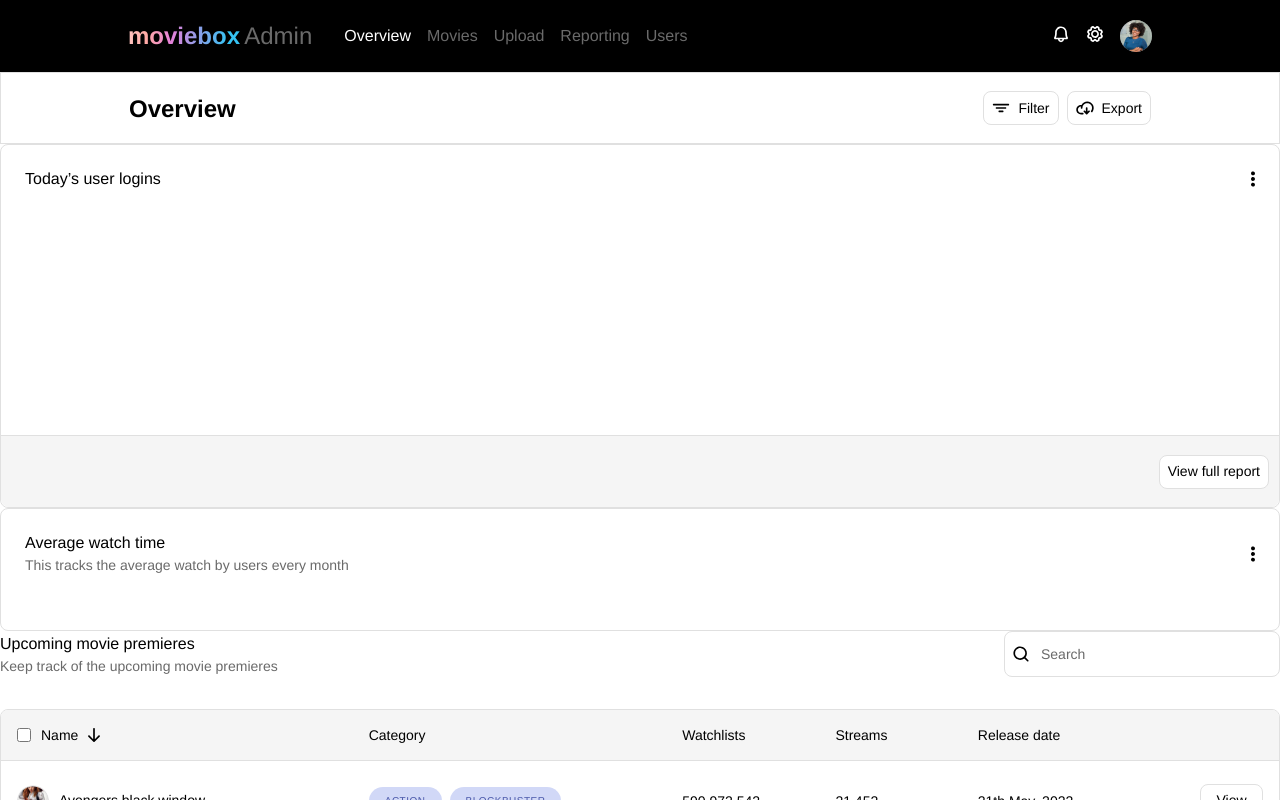
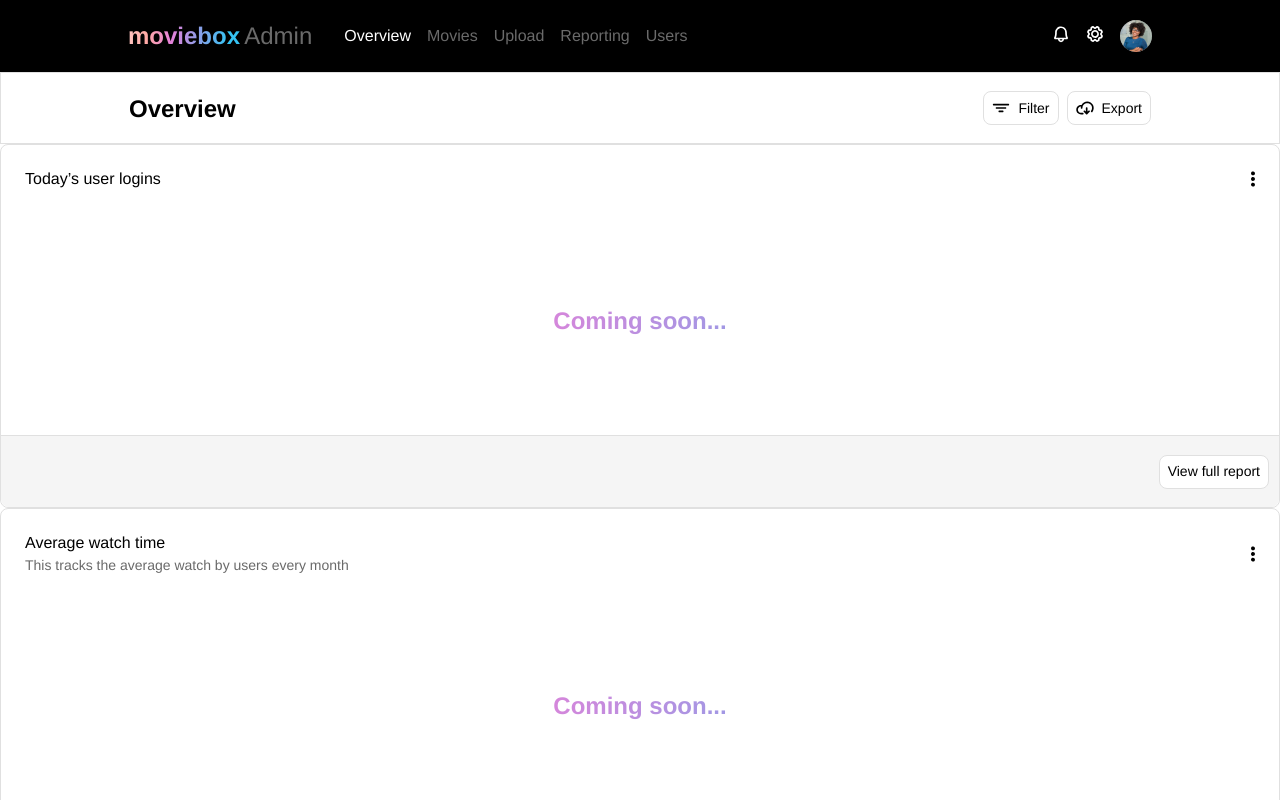
Before and after one commit to god-of-js/workroom, a Vue app: page / in a window 1280 px wide. Shown: the top 800 px of the page. Built offline with nearby package versions, Linux system fonts and the light colour scheme.

Commit message:
chore(): added coming soon for pending features

```diff
--- a/src/components/analytics/AverageWatchTime.vue
+++ b/src/components/analytics/AverageWatchTime.vue
@@ -1,5 +1,6 @@
 <script setup lang="ts">
 import UiIcon from '../ui/UiIcon.vue'
+import ComingSoon from './ComingSoon.vue'
 </script>
 
 <template>
@@ -12,6 +13,7 @@ import UiIcon from '../ui/UiIcon.vue'
         </div>
         <UiIcon name="ThreeDots" />
       </div>
+      <ComingSoon />
     </div>
   </div>
 </template>
--- /dev/null
+++ b/src/components/analytics/ComingSoon.vue
@@ -0,0 +1,31 @@
+<script setup lang="ts"></script>
+
+<template>
+  <div class="coming-soon">Coming soon...</div>
+</template>
+
+<style lang="scss" scoped>
+.coming-soon {
+  height: 200px;
+  width: 100%;
+  display: flex;
+  justify-content: center;
+  align-items: center;
+  font-family: 'Helvetica Neue';
+  font-style: normal;
+  font-weight: 700;
+  font-size: 24px;
+  background: linear-gradient(
+    273.64deg,
+    #35c3f3 11.27%,
+    #8b9fe8 36.72%,
+    #e681d8 61.72%,
+    #ffa9a4 82.79%,
+    #fed2ce 107.29%,
+    #fed2ce 107.29%
+  );
+  -webkit-background-clip: text;
+  -webkit-text-fill-color: transparent;
+  background-clip: text;
+}
+</style>
--- a/src/components/analytics/TodayUserLogins.vue
+++ b/src/components/analytics/TodayUserLogins.vue
@@ -1,5 +1,6 @@
 <script setup lang="ts">
 import UiButton from '../ui/UiButton.vue'
+import ComingSoon from './ComingSoon.vue'
 import UiIcon from '../ui/UiIcon.vue'
 </script>
 
@@ -10,8 +11,9 @@ import UiIcon from '../ui/UiIcon.vue'
         <h2>Today’s user logins</h2>
         <UiIcon name="ThreeDots" />
       </div>
+      <ComingSoon />
+      <!-- TODO: add chart -->
     </div>
-    <!-- TODO: add chart -->
     <div class="view-full-report">
       <UiButton>View full report</UiButton>
     </div>
--- a/src/views/MovieView.vue
+++ b/src/views/MovieView.vue
@@ -2,6 +2,7 @@
 import { ref, watchEffect, computed } from 'vue'
 import { useRoute } from 'vue-router'
 import movies from '@/data/movies'
+import ComingSoon from '@/components/analytics/ComingSoon.vue'
 import { readFile } from '@/helpers/index'
 import ThePageHeader from '@/components/layout/ThePageHeader.vue'
 import AverageWatchTime from '@/components/analytics/AverageWatchTime.vue'
@@ -116,9 +117,7 @@ watchEffect(async () => {
           <p>Specific gender, age range and top locations</p>
         </header>
         <div class="body">
-          <div class="data-card"></div>
-          <div class="data-card"></div>
-          <div class="data-card"></div>
+          <div v-for="item in 3" :key="item" class="data-card"><ComingSoon /></div>
         </div>
       </section>
 
```
